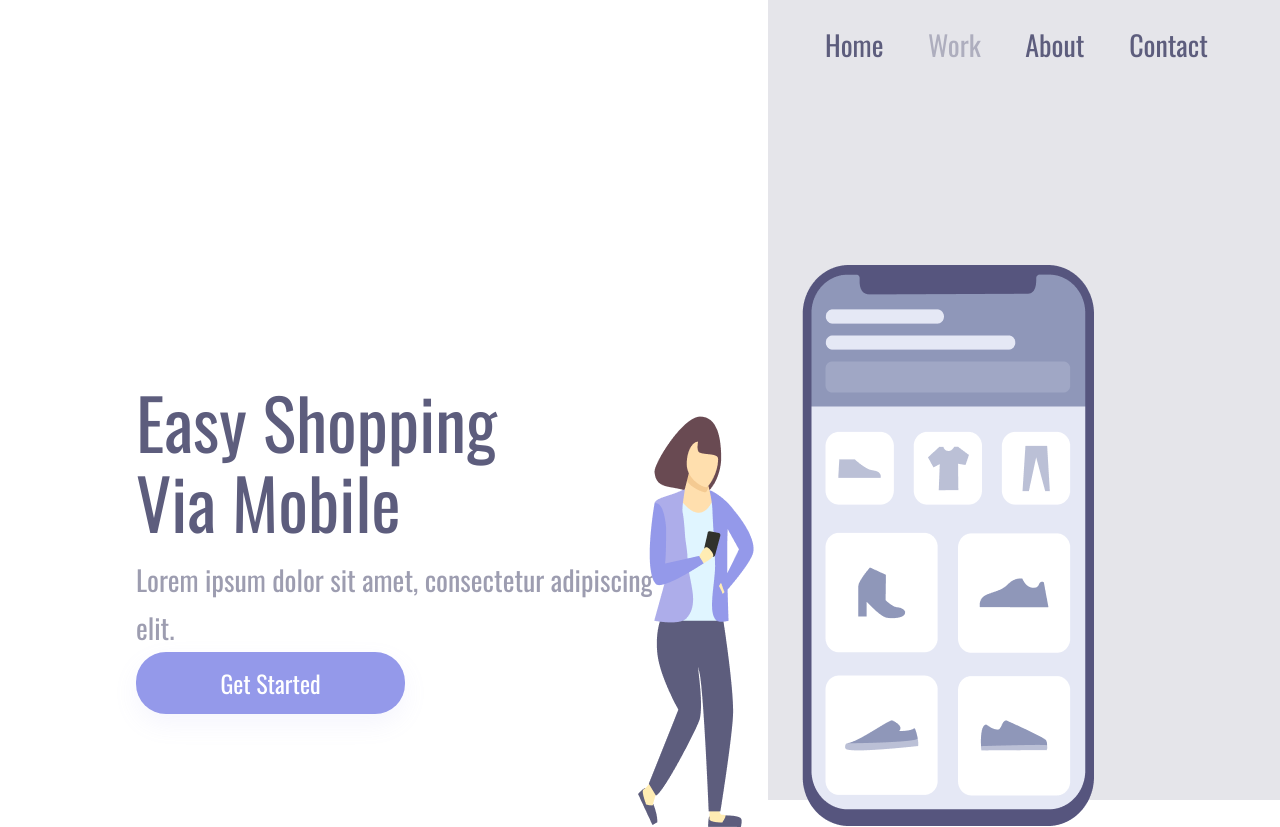
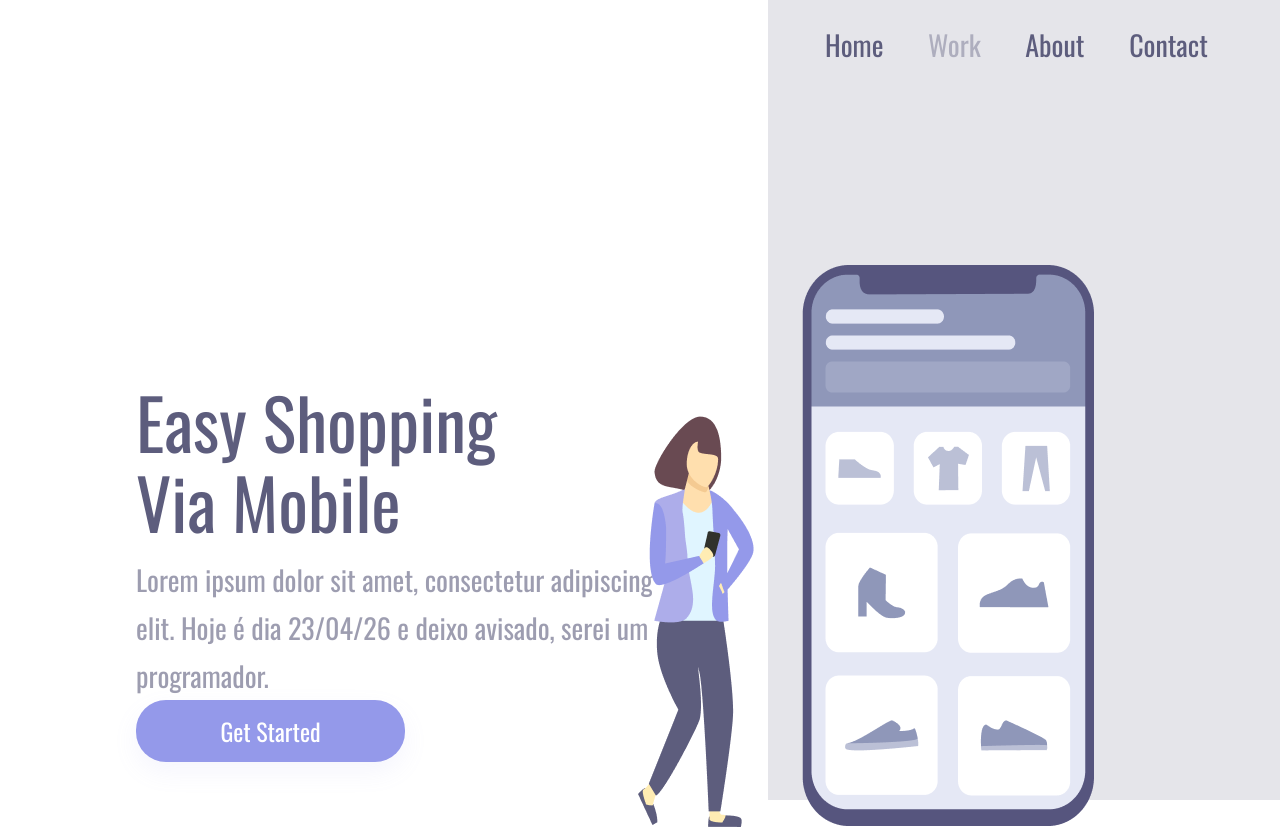
Before and after one commit to Marcos-Faraco/meu-primeiro-projeto-responsivo--criando-github, a plain HTML site: page index.html in a window 1280 px wide. Drawn offline with nearby package versions, Linux system fonts and the light colour scheme.

Commit message:
alteração do paragráfo principal

```diff
--- a/index.html
+++ b/index.html
@@ -17,7 +17,7 @@
             <h1>Easy Shopping Via Mobile</h1>
 
             <p>Lorem ipsum dolor sit amet, consectetur adipiscing
-                elit. </p>
+                elit. Hoje é dia 23/04/26 e deixo avisado, serei um programador.</p>
 
             <button>Get Started</button>
         </section>
```
